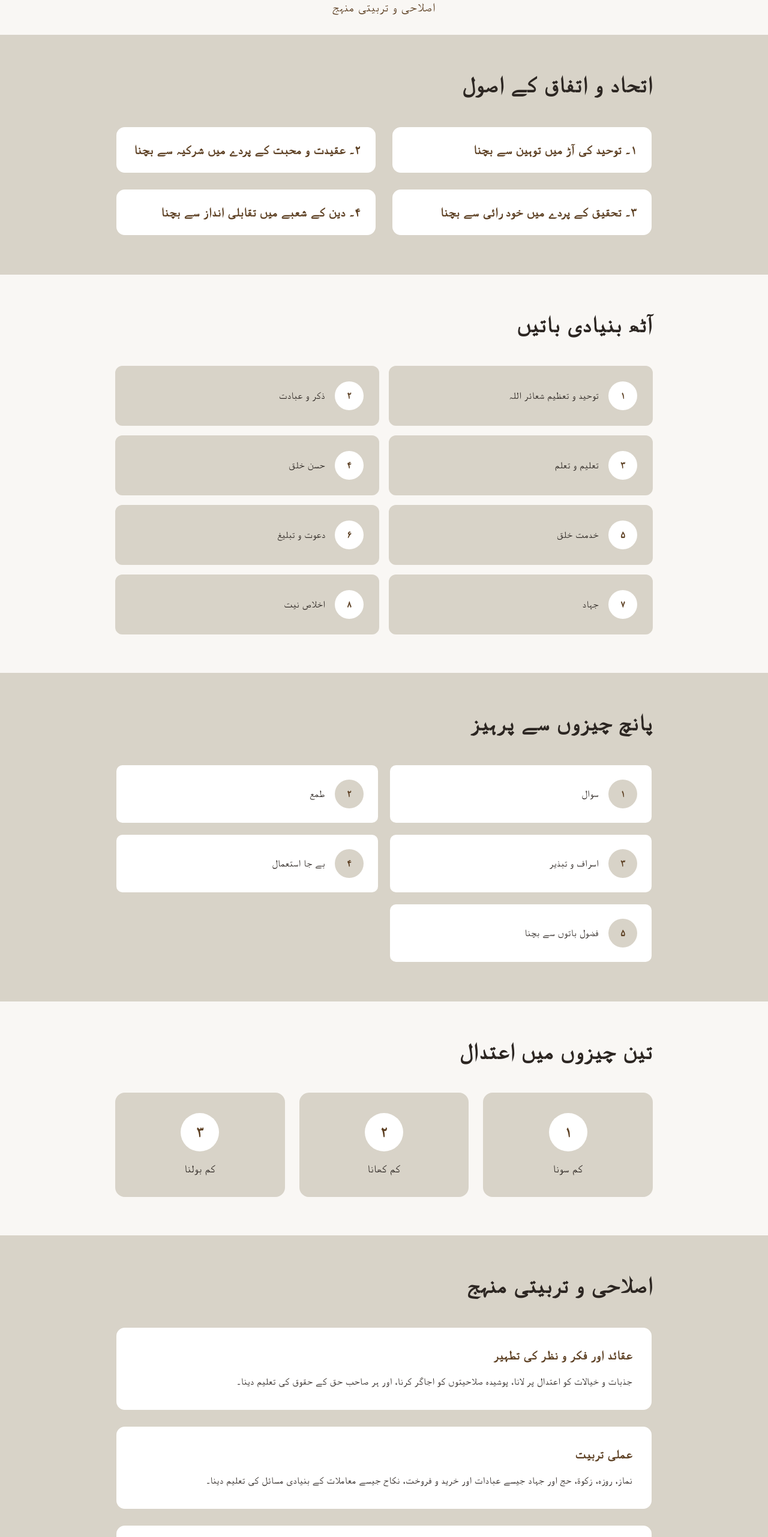
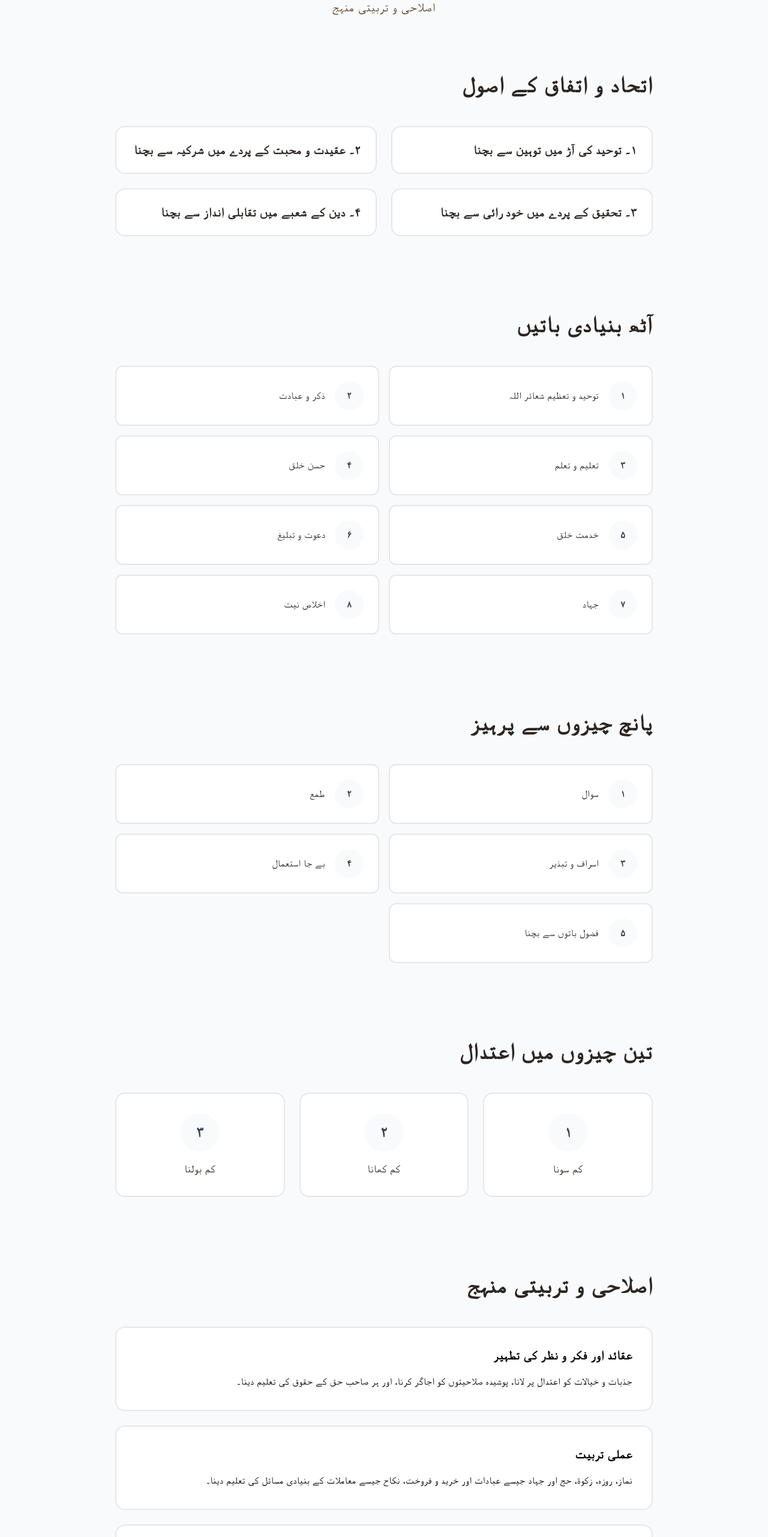
Before and after one commit to daruleman/daruleman-website, a Next.js app: page /curriculum in a window 1280 px wide. Shown: the part 234-2797 px from the top of the page at 60% size. Built offline with nearby package versions, Linux system fonts and the light colour scheme; a web font is replaced by a local one.

Commit message:
inital stages

```diff
--- a/src/app/books/page.js
+++ b/src/app/books/page.js
@@ -48,7 +48,7 @@ export default function BooksPage() {
   ];
 
   return (
-    <div className="min-h-screen py-20 px-4" style={{ backgroundColor: 'var(--background)' }}>
+    <div className="min-h-screen py-20 px-4 bg-gray-50">
       <div className="max-w-7xl mx-auto">
         {/* Header */}
         <div className="mb-16 mt-20">
--- a/src/app/curriculum/page.js
+++ b/src/app/curriculum/page.js
@@ -4,9 +4,9 @@ import Link from 'next/link';
 
 export default function CurriculumPage() {
   return (
-    <div style={{ backgroundColor: 'var(--background)', minHeight: '100vh' }}>
+    <div className="bg-gray-50 min-h-screen">
       {/* Header Section */}
-      <section className="pt-32 pb-8 px-4" style={{ backgroundColor: 'var(--background)', scrollMarginTop: '80px', paddingTop: '120px' }}>
+      <section className="pt-32 pb-8 px-4" style={{ scrollMarginTop: '80px', paddingTop: '120px' }}>
         <div className="max-w-5xl mx-auto text-center">
           <h1 className="text-4xl md:text-6xl font-bold mt-4" style={{ color: 'var(--foreground)', fontFamily: 'var(--font-gulzar)', letterSpacing: '0.008em', lineHeight: '1.6' }}>
             منہج و نظام
@@ -18,33 +18,33 @@ export default function CurriculumPage() {
       </section>
 
         {/* Four Principles Section */}
-        <section className="w-full py-16 px-4" style={{ backgroundColor: 'var(--primary-bg)' }}>
+        <section className="w-full py-16 px-4">
           <div className="max-w-4xl mx-auto">
             <h2 className="text-3xl md:text-4xl font-bold text-right font-jameel mb-12" style={{ color: 'var(--foreground)', fontFamily: 'Jameel Noori Nastaleeq', letterSpacing: '0.06em' }}>
               اتحاد و اتفاق کے اصول
             </h2>
 
             <div className="grid grid-cols-1 md:grid-cols-2 gap-6">
-              <div className="rounded-2xl p-6" style={{ backgroundColor: 'var(--accent)', border: '2px solid var(--secondary)' }}>
-                <h3 className="text-xl font-bold text-right font-jameel" style={{ color: 'var(--primary)', fontFamily: 'Jameel Noori Nastaleeq', letterSpacing: '0.05em' }}>
+              <div className="rounded-2xl p-6 bg-white border-2 border-gray-200">
+                <h3 className="text-xl font-bold text-right font-jameel" style={{ color: 'var(--foreground)', fontFamily: 'Jameel Noori Nastaleeq', letterSpacing: '0.05em' }}>
                   ۱۔ توحید کی آڑ میں توہین سے بچنا
                 </h3>
               </div>
 
-              <div className="rounded-2xl p-6" style={{ backgroundColor: 'var(--accent)', border: '2px solid var(--secondary)' }}>
-                <h3 className="text-xl font-bold text-right font-jameel" style={{ color: 'var(--primary)', fontFamily: 'Jameel Noori Nastaleeq', letterSpacing: '0.05em' }}>
+              <div className="rounded-2xl p-6 bg-white border-2 border-gray-200">
+                <h3 className="text-xl font-bold text-right font-jameel" style={{ color: 'var(--foreground)', fontFamily: 'Jameel Noori Nastaleeq', letterSpacing: '0.05em' }}>
                   ۲۔ عقیدت و محبت کے پردے میں شرکیہ سے بچنا
                 </h3>
               </div>
 
-              <div className="rounded-2xl p-6" style={{ backgroundColor: 'var(--accent)', border: '2px solid var(--secondary)' }}>
-                <h3 className="text-xl font-bold text-right font-jameel" style={{ color: 'var(--primary)', fontFamily: 'Jameel Noori Nastaleeq', letterSpacing: '0.05em' }}>
+              <div className="rounded-2xl p-6 bg-white border-2 border-gray-200">
+                <h3 className="text-xl font-bold text-right font-jameel" style={{ color: 'var(--foreground)', fontFamily: 'Jameel Noori Nastaleeq', letterSpacing: '0.05em' }}>
                   ۳۔ تحقیق کے پردے میں خود رائی سے بچنا
                 </h3>
               </div>
 
-              <div className="rounded-2xl p-6" style={{ backgroundColor: 'var(--accent)', border: '2px solid var(--secondary)' }}>
-                <h3 className="text-xl font-bold text-right font-jameel" style={{ color: 'var(--primary)', fontFamily: 'Jameel Noori Nastaleeq', letterSpacing: '0.05em' }}>
+              <div className="rounded-2xl p-6 bg-white border-2 border-gray-200">
+                <h3 className="text-xl font-bold text-right font-jameel" style={{ color: 'var(--foreground)', fontFamily: 'Jameel Noori Nastaleeq', letterSpacing: '0.05em' }}>
                   ۴۔ دین کے شعبے میں تقابلی انداز سے بچنا
                 </h3>
               </div>
@@ -53,7 +53,7 @@ export default function CurriculumPage() {
         </section>
 
         {/* Eight Things to Do */}
-        <section className="w-full py-16 px-4" style={{ backgroundColor: 'var(--background)' }}>
+        <section className="w-full py-16 px-4">
           <div className="max-w-4xl mx-auto">
             <h2 className="text-3xl md:text-4xl font-bold text-right font-jameel mb-12" style={{ color: 'var(--foreground)', fontFamily: 'Jameel Noori Nastaleeq', letterSpacing: '0.06em' }}>
               آٹھ بنیادی باتیں
@@ -70,9 +70,9 @@ export default function CurriculumPage() {
                 { num: '۷', text: 'جہاد' },
                 { num: '۸', text: 'اخلاص نیت' }
               ].map((item, index) => (
-                <div key={index} className="rounded-xl p-6 flex items-center gap-4" style={{ backgroundColor: 'var(--primary-bg)', border: '2px solid var(--secondary)' }}>
-                  <div className="w-12 h-12 rounded-full flex items-center justify-center shrink-0" style={{ backgroundColor: 'var(--accent)' }}>
-                    <span className="font-bold" style={{ color: 'var(--primary)' }}>{item.num}</span>
+                <div key={index} className="rounded-xl p-6 flex items-center gap-4 bg-white border-2 border-gray-200">
+                  <div className="w-12 h-12 rounded-full flex items-center justify-center shrink-0 bg-gray-50">
+                    <span className="font-bold text-gray-700">{item.num}</span>
                   </div>
                   <p className="font-jameel text-right" style={{ color: 'var(--foreground)', fontFamily: 'Jameel Noori Nastaleeq', letterSpacing: '0.04em' }}>{item.text}</p>
                 </div>
@@ -82,7 +82,7 @@ export default function CurriculumPage() {
         </section>
 
         {/* Five Things to Avoid */}
-        <section className="w-full py-16 px-4" style={{ backgroundColor: 'var(--primary-bg)' }}>
+        <section className="w-full py-16 px-4">
           <div className="max-w-4xl mx-auto">
             <h2 className="text-3xl md:text-4xl font-bold text-right font-jameel mb-12" style={{ color: 'var(--foreground)', fontFamily: 'Jameel Noori Nastaleeq', letterSpacing: '0.06em' }}>
               پانچ چیزوں سے پرہیز
@@ -96,9 +96,9 @@ export default function CurriculumPage() {
                 { num: '۴', text: 'بے جا استعمال' },
                 { num: '۵', text: 'فضول باتوں سے بچنا' }
               ].map((item, index) => (
-                <div key={index} className="rounded-xl p-6 flex items-center gap-4" style={{ backgroundColor: 'var(--accent)', border: '2px solid var(--secondary)' }}>
-                  <div className="w-12 h-12 rounded-full flex items-center justify-center shrink-0" style={{ backgroundColor: 'var(--primary-bg)' }}>
-                    <span className="font-bold" style={{ color: 'var(--primary)' }}>{item.num}</span>
+                <div key={index} className="rounded-xl p-6 flex items-center gap-4 bg-white border-2 border-gray-200">
+                  <div className="w-12 h-12 rounded-full flex items-center justify-center shrink-0 bg-gray-50">
+                    <span className="font-bold text-gray-700">{item.num}</span>
                   </div>
                   <p className="font-jameel text-right" style={{ color: 'var(--foreground)', fontFamily: 'Jameel Noori Nastaleeq', letterSpacing: '0.04em' }}>{item.text}</p>
                 </div>
@@ -108,7 +108,7 @@ export default function CurriculumPage() {
         </section>
 
         {/* Three Things for Moderation */}
-        <section className="w-full py-16 px-4" style={{ backgroundColor: 'var(--background)' }}>
+        <section className="w-full py-16 px-4">
           <div className="max-w-4xl mx-auto">
             <h2 className="text-3xl md:text-4xl font-bold text-right font-jameel mb-12" style={{ color: 'var(--foreground)', fontFamily: 'Jameel Noori Nastaleeq', letterSpacing: '0.06em' }}>
               تین چیزوں میں اعتدال
@@ -120,9 +120,9 @@ export default function CurriculumPage() {
                 { num: '۲', text: 'کم کھانا' },
                 { num: '۳', text: 'کم بولنا' }
               ].map((item, index) => (
-                <div key={index} className="rounded-2xl p-8 text-center" style={{ backgroundColor: 'var(--primary-bg)', border: '2px solid var(--secondary)' }}>
-                  <div className="w-16 h-16 rounded-full flex items-center justify-center mx-auto mb-4" style={{ backgroundColor: 'var(--accent)' }}>
-                    <span className="text-2xl font-bold" style={{ color: 'var(--primary)' }}>{item.num}</span>
+                <div key={index} className="rounded-2xl p-8 text-center bg-white border-2 border-gray-200">
+                  <div className="w-16 h-16 rounded-full flex items-center justify-center mx-auto mb-4 bg-gray-50">
+                    <span className="text-2xl font-bold text-gray-700">{item.num}</span>
                   </div>
                   <p className="font-jameel" style={{ color: 'var(--foreground)', fontFamily: 'Jameel Noori Nastaleeq', letterSpacing: '0.04em', fontSize: '1.1rem' }}>{item.text}</p>
                 </div>
@@ -132,36 +132,36 @@ export default function CurriculumPage() {
         </section>
 
         {/* Methodology Section */}
-        <section className="w-full py-16 px-4" style={{ backgroundColor: 'var(--primary-bg)' }}>
+        <section className="w-full py-16 px-4">
           <div className="max-w-4xl mx-auto">
             <h2 className="text-3xl md:text-4xl font-bold text-right font-jameel mb-12" style={{ color: 'var(--foreground)', fontFamily: 'Jameel Noori Nastaleeq', letterSpacing: '0.06em' }}>
               اصلاحی و تربیتی منہج
             </h2>
 
             <div className="space-y-6">
-              <div className="rounded-2xl p-8" style={{ backgroundColor: 'var(--accent)', border: '2px solid var(--secondary)' }}>
-                <h3 className="text-xl font-bold text-right font-jameel mb-4" style={{ color: 'var(--primary)', fontFamily: 'Jameel Noori Nastaleeq', letterSpacing: '0.05em' }}>
+              <div className="rounded-2xl p-8 bg-white border-2 border-gray-200">
+                <h3 className="text-xl font-bold text-right font-jameel mb-4" style={{ color: '#000000', fontFamily: 'Jameel Noori Nastaleeq', letterSpacing: '0.05em' }}>
                   عقائد اور فکر و نظر کی تطہیر
                 </h3>
-                <p className="font-jameel text-right" style={{ color: 'var(--foreground)', fontFamily: 'Jameel Noori Nastaleeq', letterSpacing: '0.04em', lineHeight: '1.8' }}>
+                <p className="font-jameel text-right" style={{ color: '#000000', fontFamily: 'Jameel Noori Nastaleeq', letterSpacing: '0.04em', lineHeight: '1.8' }}>
                   جذبات و خیالات کو اعتدال پر لانا، پوشیدہ صلاحیتوں کو اجاگر کرنا، اور ہر صاحب حق کے حقوق کی تعلیم دینا۔
                 </p>
               </div>
 
-              <div className="rounded-2xl p-8" style={{ backgroundColor: 'var(--accent)', border: '2px solid var(--secondary)' }}>
-                <h3 className="text-xl font-bold text-right font-jameel mb-4" style={{ color: 'var(--primary)', fontFamily: 'Jameel Noori Nastaleeq', letterSpacing: '0.05em' }}>
+              <div className="rounded-2xl p-8 bg-white border-2 border-gray-200">
+                <h3 className="text-xl font-bold text-right font-jameel mb-4" style={{ color: '#000000', fontFamily: 'Jameel Noori Nastaleeq', letterSpacing: '0.05em' }}>
                   عملی تربیت
                 </h3>
-                <p className="font-jameel text-right" style={{ color: 'var(--foreground)', fontFamily: 'Jameel Noori Nastaleeq', letterSpacing: '0.04em', lineHeight: '1.8' }}>
+                <p className="font-jameel text-right" style={{ color: '#000000', fontFamily: 'Jameel Noori Nastaleeq', letterSpacing: '0.04em', lineHeight: '1.8' }}>
                   نماز، روزہ، زکوۃ، حج اور جہاد جیسے عبادات اور خرید و فروخت، نکاح جیسے معاملات کے بنیادی مسائل کی تعلیم دینا۔
                 </p>
               </div>
 
-              <div className="rounded-2xl p-8" style={{ backgroundColor: 'var(--accent)', border: '2px solid var(--secondary)' }}>
-                <h3 className="text-xl font-bold text-right font-jameel mb-4" style={{ color: 'var(--primary)', fontFamily: 'Jameel Noori Nastaleeq', letterSpacing: '0.05em' }}>
+              <div className="rounded-2xl p-8 bg-white border-2 border-gray-200">
+                <h3 className="text-xl font-bold text-right font-jameel mb-4" style={{ color: '#000000', fontFamily: 'Jameel Noori Nastaleeq', letterSpacing: '0.05em' }}>
                   روحانی ترقی
                 </h3>
-                <p className="font-jameel text-right" style={{ color: 'var(--foreground)', fontFamily: 'Jameel Noori Nastaleeq', letterSpacing: '0.04em', lineHeight: '1.8' }}>
+                <p className="font-jameel text-right" style={{ color: '#000000', fontFamily: 'Jameel Noori Nastaleeq', letterSpacing: '0.04em', lineHeight: '1.8' }}>
                   درس قرآن، ذکر، مجاہدہ، خدمت اور مراقبات کے ذریعے نفس کو پاک کرنا اور عملی صلاحیتوں کو بیدار کرنا۔
                 </p>
               </div>
--- a/src/app/globals.css
+++ b/src/app/globals.css
@@ -4,7 +4,6 @@
   /* Light Mode Colors */
   --background: #F9F7F4;
   --foreground: #2C2622;
-  --primary-bg: #D8D3C8;
 
   /* Gold & Accent Colors */
   --gold: #876442;
@@ -14,7 +13,7 @@
   /* Primary & Secondary */
   --primary: #5C3F22;
   --secondary: #D8D3C8;
-  --accent: #ffffff;
+  --accent: #FFFFFF;
 }
 
 @theme inline {
--- a/src/app/intro/page.js
+++ b/src/app/intro/page.js
@@ -2,7 +2,7 @@
 
 export default function IntroPage() {
   return (
-    <div style={{ backgroundColor: 'var(--background)', minHeight: '100vh', paddingTop: '80px' }}>
+    <div style={{ backgroundColor: '#F3F4F6', minHeight: '100vh', paddingTop: '80px' }}>
       {/* Header */}
       <div className="text-center py-20 px-4">
         <h1 className="text-4xl md:text-5xl font-bold mb-3" style={{ color: 'var(--foreground)', fontFamily: 'var(--font-gulzar)', letterSpacing: '0.008em' }}>
@@ -24,7 +24,7 @@ export default function IntroPage() {
           </div>
 
           {/* Mentor */}
-          <div className="p-10 rounded-xl" style={{ backgroundColor: 'var(--primary-bg)', borderRight: '5px solid var(--gold)', boxShadow: '0 4px 12px rgba(0, 0, 0, 0.06)' }}>
+          <div className="p-10 rounded-xl" style={{ backgroundColor: '#FFFFFF', borderRight: '5px solid var(--gold)', boxShadow: '0 4px 12px rgba(0, 0, 0, 0.06)' }}>
             <h3 className="text-2xl md:text-3xl font-bold mb-5" style={{ color: 'var(--primary)', fontFamily: 'var(--font-gulzar)', textAlign: 'right' }}>
               شیخ الحدیث مولانا محمد زکریا کاندھلوی رحمۃ اللہ علیہ
             </h3>
--- a/src/app/recordings/page.js
+++ b/src/app/recordings/page.js
@@ -61,7 +61,7 @@ export default function RecordingsPage() {
     }
   ];
 
-  const languages = ['PUNJABI', 'SINDHI', 'TURKISH', 'FARSI', 'ARABIC', 'PASHTO', 'ENGLISH', 'URDU'];
+  const languages = ['ARABIC', 'PASHTO', 'ENGLISH', 'URDU'];
 
   const filteredRecordings = allRecordings
     .filter(rec => rec.language === selectedLanguage)
@@ -78,9 +78,9 @@ export default function RecordingsPage() {
     });
 
   return (
-    <div style={{ backgroundColor: 'var(--background)' }}>
+    <div className="bg-gray-50">
       {/* Header Section */}
-      <section className="pt-40 pb-8 px-4" style={{ backgroundColor: 'var(--background)', scrollMarginTop: '80px', paddingTop: '120px' }}>
+      <section className="pt-40 pb-8 px-4 bg-gray-50" style={{ scrollMarginTop: '80px', paddingTop: '120px' }}>
         <div className="max-w-7xl mx-auto text-center">
           <h1 className="text-4xl md:text-6xl font-bold" style={{ color: 'var(--foreground)', fontFamily: 'var(--font-gulzar)', letterSpacing: '0.008em', lineHeight: '1.6' }}>
             حمد و نعت و کلام
--- a/src/components/Footer.js
+++ b/src/components/Footer.js
@@ -7,7 +7,7 @@ export default function Footer() {
   const currentYear = new Date().getFullYear();
 
   return (
-    <footer style={{ backgroundColor: 'var(--primary-bg)', borderTop: '1px solid var(--secondary)' }}>
+    <footer style={{ backgroundColor: 'var(--accent)', borderTop: '1px solid var(--secondary)' }}>
         <div className="text-center font-jameel py-4" style={{ color: 'var(--warm-brown)', fontFamily: 'Jameel Noori Nastaleeq', letterSpacing: '0.03em', fontSize: '0.95rem' }}>
           <p>© {currentYear} تحریک ایمان و تقویٰ کربوغہ شریف</p>
           <p className="mt-2" style={{ fontSize: '0.85rem' }}>تمام حقوق محفوظ ہیں</p>
--- a/src/components/Navbar.js
+++ b/src/components/Navbar.js
@@ -46,7 +46,7 @@ export default function Navbar() {
   ];
 
   return (
-    <nav className="fixed top-0 left-0 right-0 w-full bg-gray-50 border-b border-gray-200 z-50">
+    <nav className="fixed top-0 left-0 right-0 w-full bg-white border-b border-gray-200 z-50">
       <div className="max-w-7xl mx-auto px-4 md:px-8 py-4 flex items-center justify-between">
         {/* Logo and Title */}
         <div className="flex items-center gap-3 cursor-pointer" onClick={() => handleNavigation('hero')}>
```
Also changed, not shown: src/app/campuses/page.js (+4 -4 lines), src/app/quotes/page.js (+5 -5 lines).
